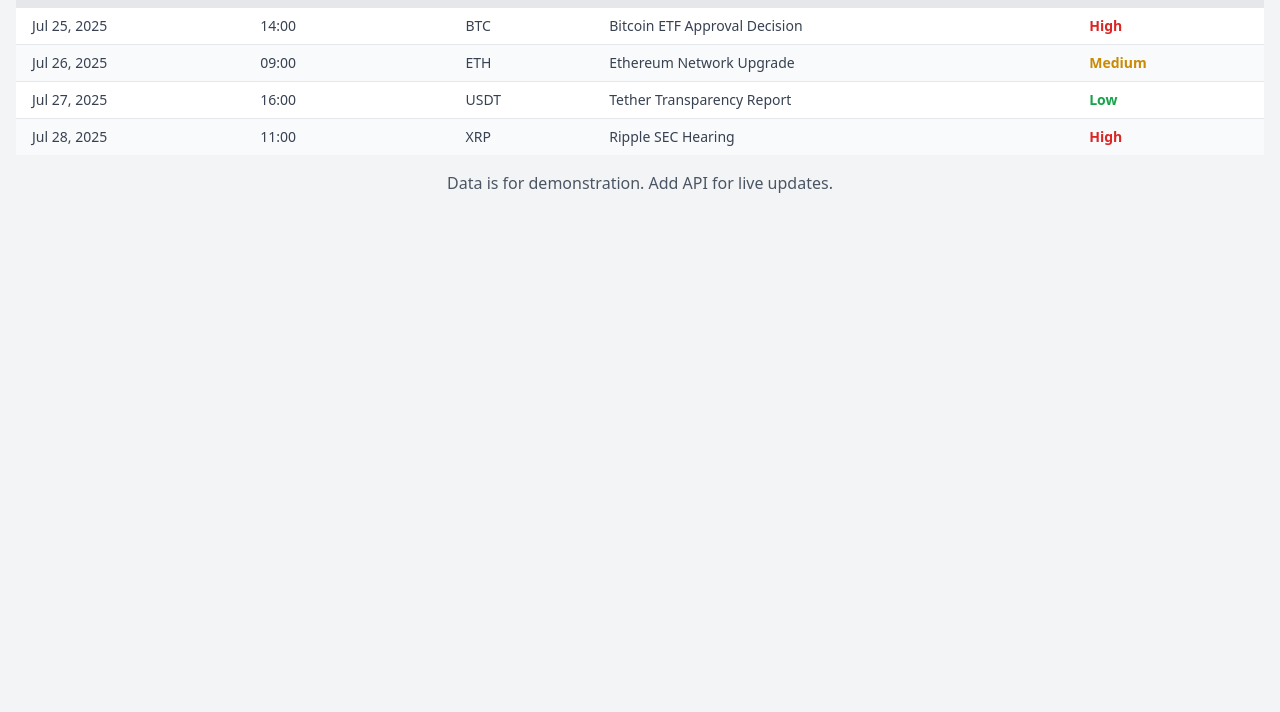
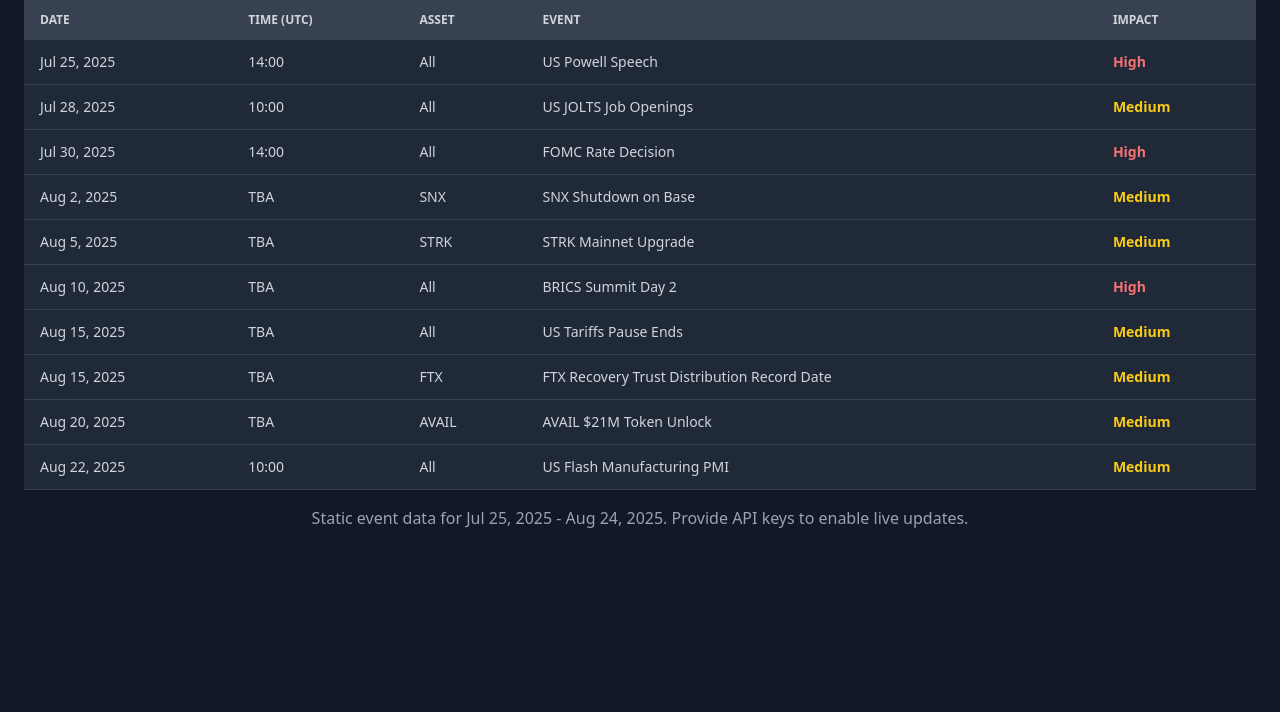
Before and after one commit to Duckxmeta/DuckCryptoUpdates, a plain HTML site: page index.html in a window 1280 px wide. Shown: the part 88-800 px from the top of the page. Drawn offline with nearby package versions, Linux system fonts and the light colour scheme.

Commit message:
Update index.html

```diff
--- a/index.html
+++ b/index.html
@@ -1,101 +1,104 @@
-<script type="text/javascript">
-        var gk_isXlsx = false;
-        var gk_xlsxFileLookup = {};
-        var gk_fileData = {};
-        function filledCell(cell) {
-          return cell !== '' && cell != null;
-        }
-        function loadFileData(filename) {
-        if (gk_isXlsx && gk_xlsxFileLookup[filename]) {
-            try {
-                var workbook = XLSX.read(gk_fileData[filename], { type: 'base64' });
-                var firstSheetName = workbook.SheetNames[0];
-                var worksheet = workbook.Sheets[firstSheetName];
-
-                // Convert sheet to JSON to filter blank rows
-                var jsonData = XLSX.utils.sheet_to_json(worksheet, { header: 1, blankrows: false, defval: '' });
-                // Filter out blank rows (rows where all cells are empty, null, or undefined)
-                var filteredData = jsonData.filter(row => row.some(filledCell));
-
-                // Heuristic to find the header row by ignoring rows with fewer filled cells than the next row
-                var headerRowIndex = filteredData.findIndex((row, index) =>
-                  row.filter(filledCell).length >= filteredData[index + 1]?.filter(filledCell).length
-                );
-                // Fallback
-                if (headerRowIndex === -1 || headerRowIndex > 25) {
-                  headerRowIndex = 0;
-                }
-
-                // Convert filtered JSON back to CSV
-                var csv = XLSX.utils.aoa_to_sheet(filteredData.slice(headerRowIndex)); // Create a new sheet from filtered array of arrays
-                csv = XLSX.utils.sheet_to_csv(csv, { header: 1 });
-                return csv;
-            } catch (e) {
-                console.error(e);
-                return "";
-            }
-        }
-        return gk_fileData[filename] || "";
-        }
-        </script><!DOCTYPE html>
+<!DOCTYPE html>
 <html lang="en">
 <head>
   <meta charset="UTF-8">
   <meta name="viewport" content="width=device-width, initial-scale=1.0">
-  <title>Crypto Event Tracker</title>
+  <title>Duck's Daily Crypto Updates</title>
   <script src="https://cdn.tailwindcss.com"></script>
 </head>
-<body class="bg-gray-100 font-sans">
-  <div class="container mx-auto p-4">
-    <h1 class="text-2xl font-bold text-center mb-4">Crypto Market Event Tracker</h1>
+<body class="bg-gray-900 text-gray-100 font-sans">
+  <div class="container mx-auto p-4 sm:p-6">
+    <h1 class="text-3xl sm:text-4xl font-extrabold text-center mb-6 text-yellow-400 animate-pulse">Duck's Daily Crypto Updates</h1>
     <div class="overflow-x-auto">
-      <table class="w-full text-sm text-left text-gray-700">
-        <thead class="text-xs uppercase bg-gray-200">
+      <table id="eventTable" class="w-full text-sm text-left text-gray-300">
+        <thead class="text-xs uppercase bg-gray-700">
           <tr>
-            <th class="px-4 py-2">Date</th>
-            <th class="px-4 py-2">Time (UTC)</th>
-            <th class="px-4 py-2">Asset</th>
-            <th class="px-4 py-2">Event</th>
-            <th class="px-4 py-2">Impact</th>
+            <th class="px-4 py-3">Date</th>
+            <th class="px-4 py-3">Time (UTC)</th>
+            <th class="px-4 py-3">Asset</th>
+            <th class="px-4 py-3">Event</th>
+            <th class="px-4 py-3">Impact</th>
           </tr>
         </thead>
-        <tbody>
-          <tr class="bg-white border-b">
-            <td class="px-4 py-2">Jul 25, 2025</td>
-            <td class="px-4 py-2">14:00</td>
-            <td class="px-4 py-2">BTC</td>
-            <td class="px-4 py-2">Bitcoin ETF Approval Decision</td>
-            <td class="px-4 py-2"><span class="text-red-600 font-bold">High</span></td>
+        <tbody id="eventBody">
+          <tr class="bg-gray-800 border-b border-gray-700 hover:bg-gray-600 transition">
+            <td class="px-4 py-3">Jul 25, 2025</td>
+            <td class="px-4 py-3">14:00</td>
+            <td class="px-4 py-3">All</td>
+            <td class="px-4 py-3">US Powell Speech</td>
+            <td class="px-4 py-3"><span class="font-bold text-red-400">High</span></td>
           </tr>
-          <tr class="bg-gray-50 border-b">
-            <td class="px-4 py-2">Jul 26, 2025</td>
-            <td class="px-4 py-2">09:00</td>
-            <td class="px-4 py-2">ETH</td>
-            <td class="px-4 py-2">Ethereum Network Upgrade</td>
-            <td class="px-4 py-2"><span class="text-yellow-600 font-bold">Medium</span></td>
+          <tr class="bg-gray-800 border-b border-gray-700 hover:bg-gray-600 transition">
+            <td class="px-4 py-3">Jul 28, 2025</td>
+            <td class="px-4 py-3">10:00</td>
+            <td class="px-4 py-3">All</td>
+            <td class="px-4 py-3">US JOLTS Job Openings</td>
+            <td class="px-4 py-3"><span class="font-bold text-yellow-400">Medium</span></td>
           </tr>
-          <tr class="bg-white border-b">
-            <td class="px-4 py-2">Jul 27, 2025</td>
-            <td class="px-4 py-2">16:00</td>
-            <td class="px-4 py-2">USDT</td>
-            <td class="px-4 py-2">Tether Transparency Report</td>
-            <td class="px-4 py-2"><span class="text-green-600 font-bold">Low</span></td>
+          <tr class="bg-gray-800 border-b border-gray-700 hover:bg-gray-600 transition">
+            <td class="px-4 py-3">Jul 30, 2025</td>
+            <td class="px-4 py-3">14:00</td>
+            <td class="px-4 py-3">All</td>
+            <td class="px-4 py-3">FOMC Rate Decision</td>
+            <td class="px-4 py-3"><span class="font-bold text-red-400">High</span></td>
           </tr>
-          <tr class="bg-gray-50">
-            <td class="px-4 py-2">Jul 28, 2025</td>
-            <td class="px-4 py-2">11:00</td>
-            <td class="px-4 py-2">XRP</td>
-            <td class="px-4 py-2">Ripple SEC Hearing</td>
-            <td class="px-4 py-2"><span class="text-red-600 font-bold">High</span></td>
+          <tr class="bg-gray-800 border-b border-gray-700 hover:bg-gray-600 transition">
+            <td class="px-4 py-3">Aug 2, 2025</td>
+            <td class="px-4 py-3">TBA</td>
+            <td class="px-4 py-3">SNX</td>
+            <td class="px-4 py-3">SNX Shutdown on Base</td>
+            <td class="px-4 py-3"><span class="font-bold text-yellow-400">Medium</span></td>
+          </tr>
+          <tr class="bg-gray-800 border-b border-gray-700 hover:bg-gray-600 transition">
+            <td class="px-4 py-3">Aug 5, 2025</td>
+            <td class="px-4 py-3">TBA</td>
+            <td class="px-4 py-3">STRK</td>
+            <td class="px-4 py-3">STRK Mainnet Upgrade</td>
+            <td class="px-4 py-3"><span class="font-bold text-yellow-400">Medium</span></td>
+          </tr>
+          <tr class="bg-gray-800 border-b border-gray-700 hover:bg-gray-600 transition">
+            <td class="px-4 py-3">Aug 10, 2025</td>
+            <td class="px-4 py-3">TBA</td>
+            <td class="px-4 py-3">All</td>
+            <td class="px-4 py-3">BRICS Summit Day 2</td>
+            <td class="px-4 py-3"><span class="font-bold text-red-400">High</span></td>
+          </tr>
+          <tr class="bg-gray-800 border-b border-gray-700 hover:bg-gray-600 transition">
+            <td class="px-4 py-3">Aug 15, 2025</td>
+            <td class="px-4 py-3">TBA</td>
+            <td class="px-4 py-3">All</td>
+            <td class="px-4 py-3">US Tariffs Pause Ends</td>
+            <td class="px-4 py-3"><span class="font-bold text-yellow-400">Medium</span></td>
+          </tr>
+          <tr class="bg-gray-800 border-b border-gray-700 hover:bg-gray-600 transition">
+            <td class="px-4 py-3">Aug 15, 2025</td>
+            <td class="px-4 py-3">TBA</td>
+            <td class="px-4 py-3">FTX</td>
+            <td class="px-4 py-3">FTX Recovery Trust Distribution Record Date</td>
+            <td class="px-4 py-3"><span class="font-bold text-yellow-400">Medium</span></td>
+          </tr>
+          <tr class="bg-gray-800 border-b border-gray-700 hover:bg-gray-600 transition">
+            <td class="px-4 py-3">Aug 20, 2025</td>
+            <td class="px-4 py-3">TBA</td>
+            <td class="px-4 py-3">AVAIL</td>
+            <td class="px-4 py-3">AVAIL $21M Token Unlock</td>
+            <td class="px-4 py-3"><span class="font-bold text-yellow-400">Medium</span></td>
+          </tr>
+          <tr class="bg-gray-800 border-b border-gray-700 hover:bg-gray-600 transition">
+            <td class="px-4 py-3">Aug 22, 2025</td>
+            <td class="px-4 py-3">10:00</td>
+            <td class="px-4 py-3">All</td>
+            <td class="px-4 py-3">US Flash Manufacturing PMI</td>
+            <td class="px-4 py-3"><span class="font-bold text-yellow-400">Medium</span></td>
           </tr>
         </tbody>
       </table>
     </div>
-    <p class="text-center text-gray-600 mt-4">Data is for demonstration. Add API for live updates.</p>
+    <p class="text-center text-gray-400 mt-4">Static event data for Jul 25, 2025 - Aug 24, 2025. Provide API keys to enable live updates.</p>
   </div>
   <script>
-    // Placeholder for future dynamic updates
-    console.log("Crypto Event Tracker loaded. Add API integration for real-time data.");
+    // Placeholder for API integration
+    console.log("Duck's Daily Crypto Updates loaded. Add CoinGecko and CryptoCompare API keys for live data.");
   </script>
 </body>
 </html>
```
